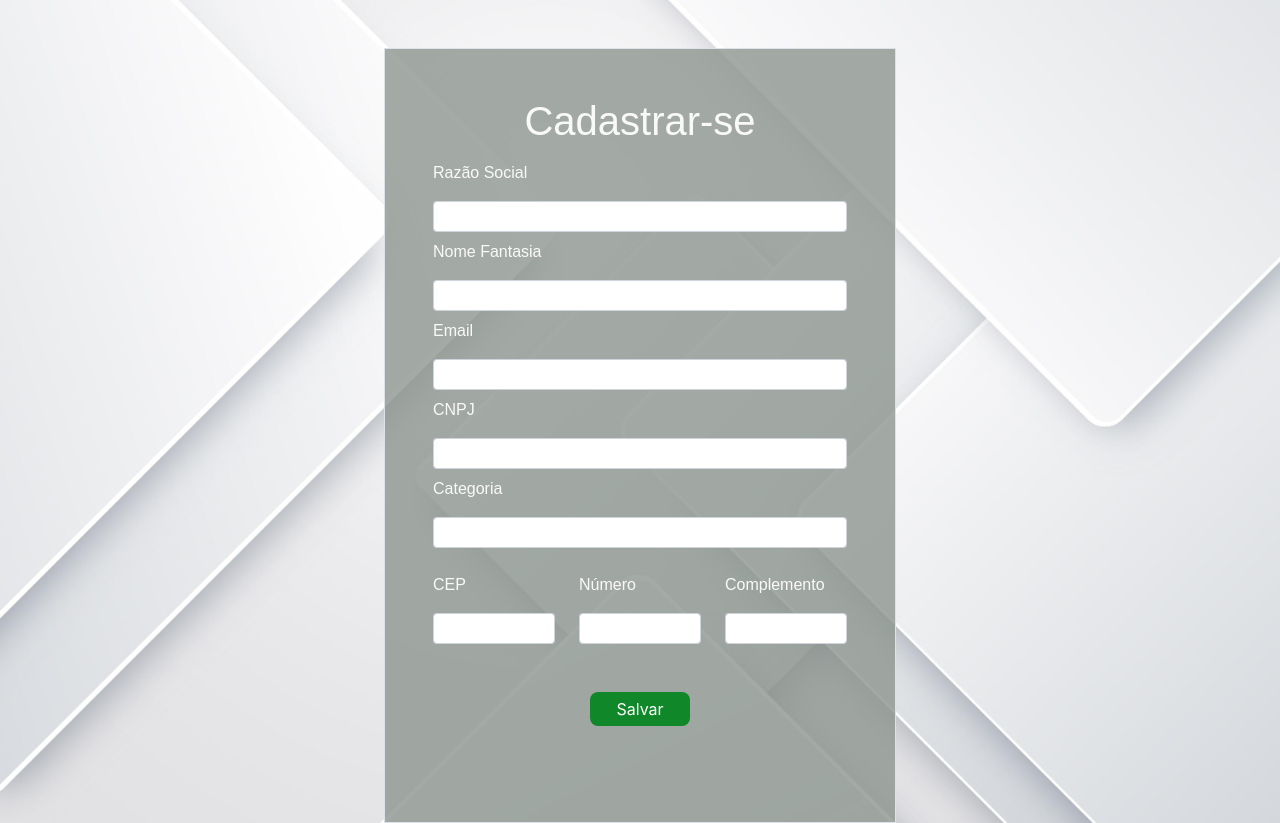
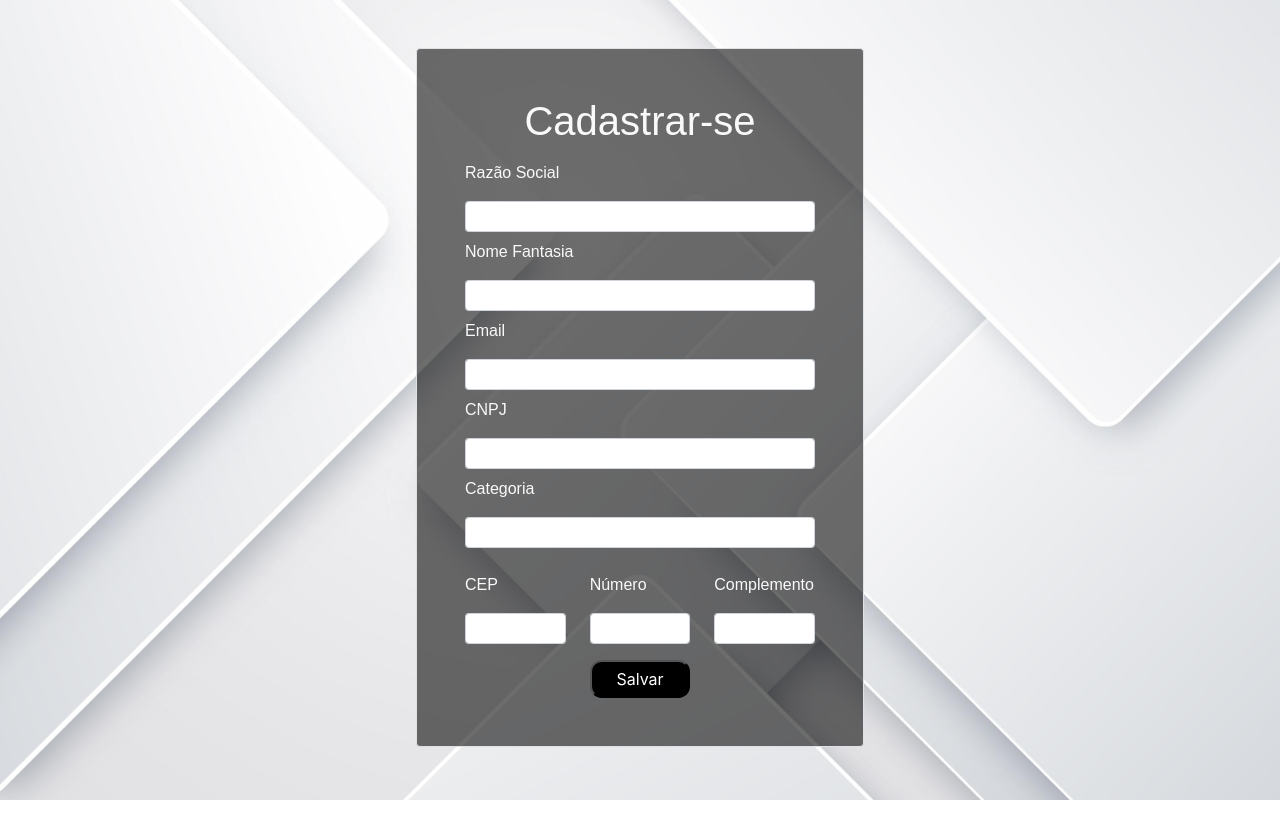
Before and after one commit to GabrielDiniz05/FlowCV, a React (Create React App) app in the folder flowcv-reactapp/: page / in a window 1280 px wide. After the commit the page ends 800 px from the top, so only its background shows below. Built offline with nearby package versions, Linux system fonts and the light colour scheme; a web font is replaced by a local one.

Commit message:
Alterações

```diff
--- a/flowcv-reactapp/src/App.css
+++ b/flowcv-reactapp/src/App.css
@@ -3,8 +3,8 @@
 }
 
 #Container-Form {
-    max-width: 40%;
-    background-color: rgba(142, 151, 144, 0.8);
+    max-width: 35%;
+    background-color: rgba(12, 12, 12, 0.6);
 }
 
 label,
@@ -21,10 +21,9 @@ body {
 }
 
 button{
-    background-color: rgba(0, 134, 29, 0.9);
-    border-radius: 1rch;
-    border: none;
+    background-color: rgba(0, 0, 0);
     padding: 5px;
     width: 100px;
-    color: white;
+    color: rgb(255, 255, 255);
+    border-radius: 1cap;
 }
--- a/flowcv-reactapp/src/componentes/PaginaCadastro.jsx
+++ b/flowcv-reactapp/src/componentes/PaginaCadastro.jsx
@@ -3,7 +3,7 @@ import React from 'react'
 function PaginaCadastro() {
     return (
         <div id='Pagina-Cadastro'>
-            <div id='Container-Form' className="container-md p-5 mt-5 border border-light-subtle">
+            <div id='Container-Form' className="container p-5 mt-5 border rounded">
                 <h1>Cadastrar-se</h1>
                 <form id='Form-Cadastro'>
 
@@ -56,10 +56,10 @@ function PaginaCadastro() {
                             </div>
                         </div>
                     </div>
-                </form>
-                <div className='text-center m-5'>
+                <div className='text-center mt-3'>
                     <button>Salvar</button>
                 </div>
+                </form>
             </div>
         </div >
 
```
